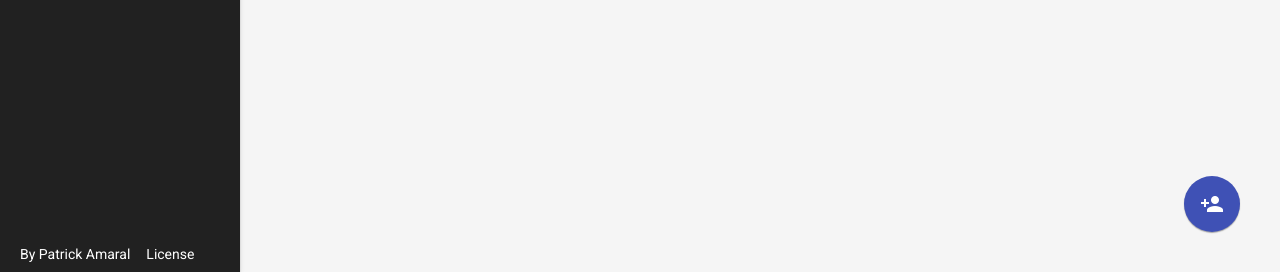
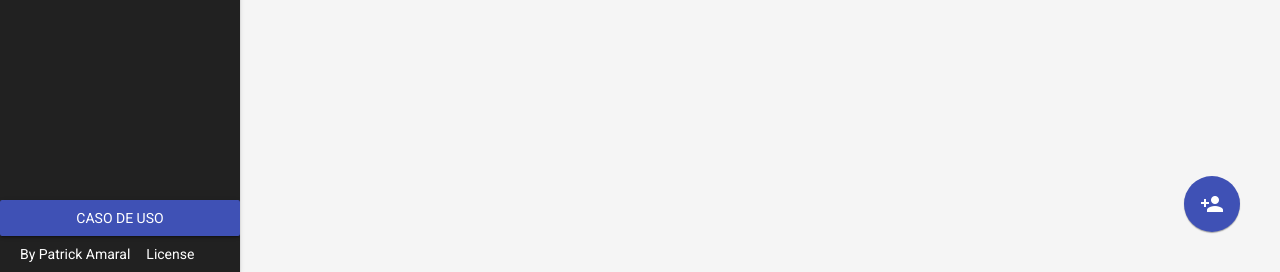
Before and after one commit to Phomint/EngTest, a Django app: page / in a window 1280 px wide. Shown: the part 528-800 px from the top of the page. Run offline with Django 3.2, Linux system fonts and the light colour scheme; data that the repository does not hold is empty; some libraries are stand-ins or nearby versions.

Commit message:
Ultimas alterações para entrega do projeto.

```diff
--- a/website/templates/base.html
+++ b/website/templates/base.html
@@ -38,7 +38,9 @@
         <a class="mdl-navigation__link mdl-color-text--white" href="{% url 'contato:contato-list' %}"><i class="mdl-color-text--white material-icons" role="presentation">account_box</i>Contatos</a>
         <div class="mdl-layout-spacer">
         </div>
+<a href="https://github.com/Phomint/EngTest#caso-de-uso" class="mdl-button mdl-js-button mdl-button--raised mdl-button--colored">Caso de uso</a>
         <ul class="mdl-mini-footer__link-list">
+
     <li><a href="https://github.com/Phomint">By Patrick Amaral</a></li>
     <li><a href="https://github.com/Phomint/EngTest/blob/master/LICENSE">License</a></li>
 
```
Also changed, not shown: README.md.
